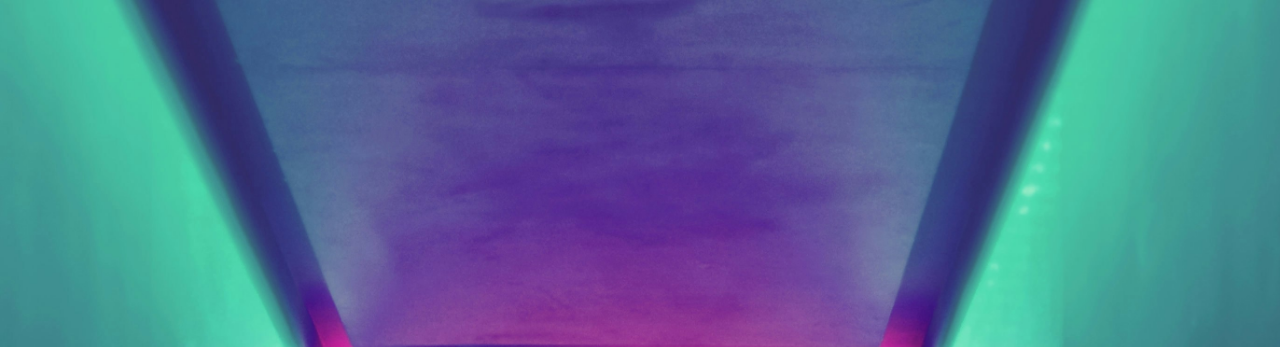
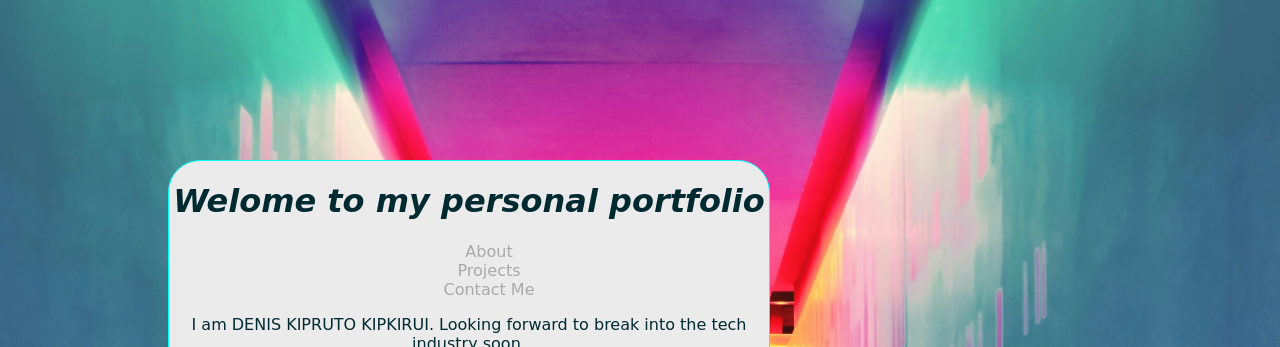
Before and after one commit to Denniskipruto/personalportfolio, a plain HTML site: page index.html in a window 1280 px wide. Shown: the top 347 px of the page. Drawn offline with Linux system fonts and the light colour scheme.

Commit message:
Update main2.css

```diff
--- a/main2.css
+++ b/main2.css
@@ -1,24 +1,22 @@
 body{
-    margin: 10%;
-    height: 250vh;
-    display: flex;
-    justify-content: center;
-    align-items: center;
-    flex-direction: column;
+
     background-image: url(efe-kurnaz-RnCPiXixooY-unsplash.jpg);
     background-position: center;
     background-repeat: no-repeat;
     background-size: cover;
-    font-style: oblique;
-    font-size: 22px;
-    position: relative;
+
 }
 .content{
-    position: relative;
+    margin: 10rem;
     text-align: center;
-    font-size: 30px;
-    font-weight: bold;
-    text-shadow: 2px 2px 4px rgba(0,0,0,0.5);
+    max-width: 600px;
+    min-height: 600px;
+    border: 0.1rem solid aqua;
+    border-radius: 2rem;
+    background-color: #EBEBEB;
+    color:#002A32 ;
+    font-family: cursive;
+    font-size: 1rem;
 }
 a{
     color: darkgray;
@@ -39,3 +37,7 @@ a:hover{
 h2{
     color: black;
 }
+
+ul{
+    list-style-type: none;
+}
```
